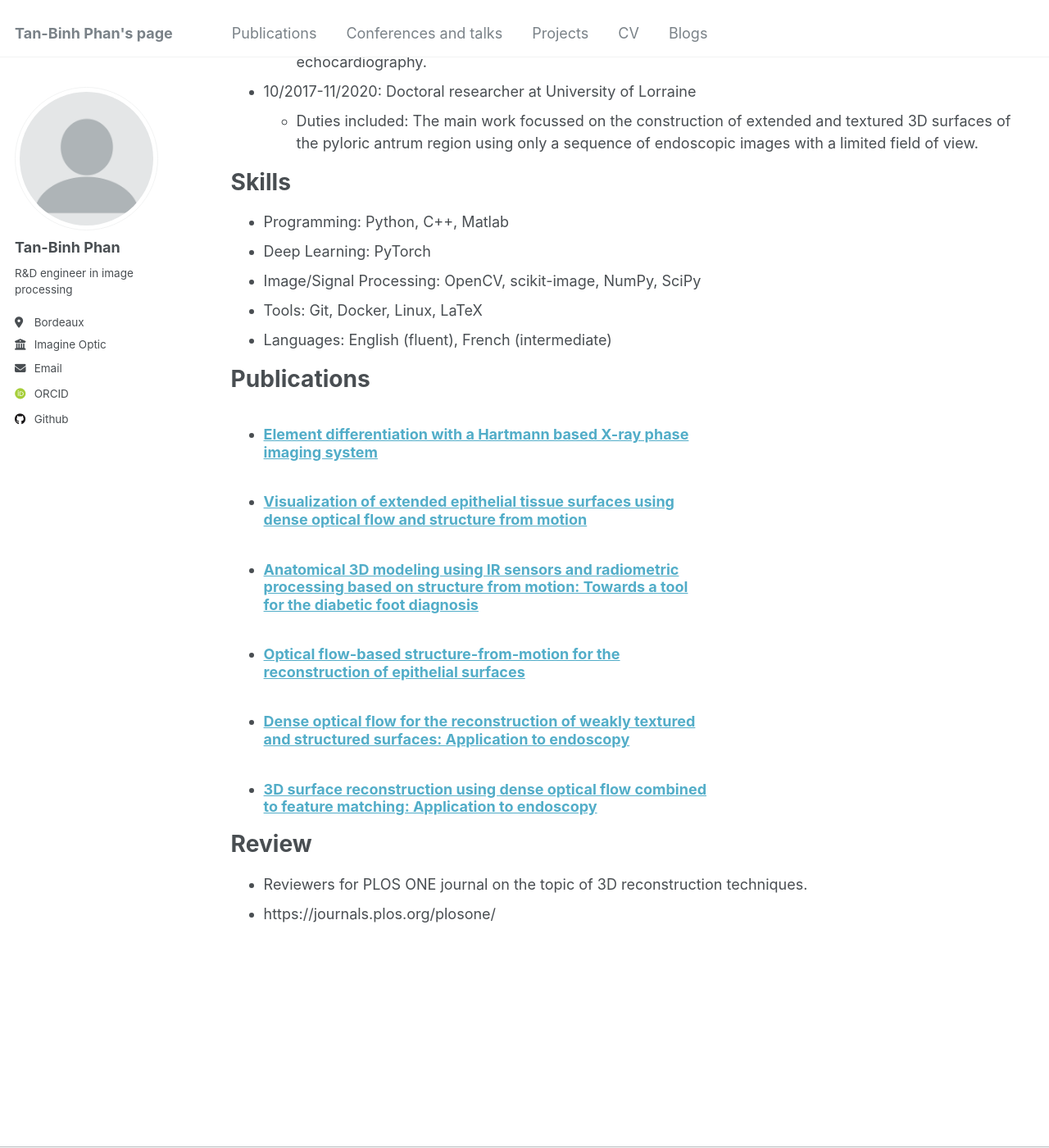
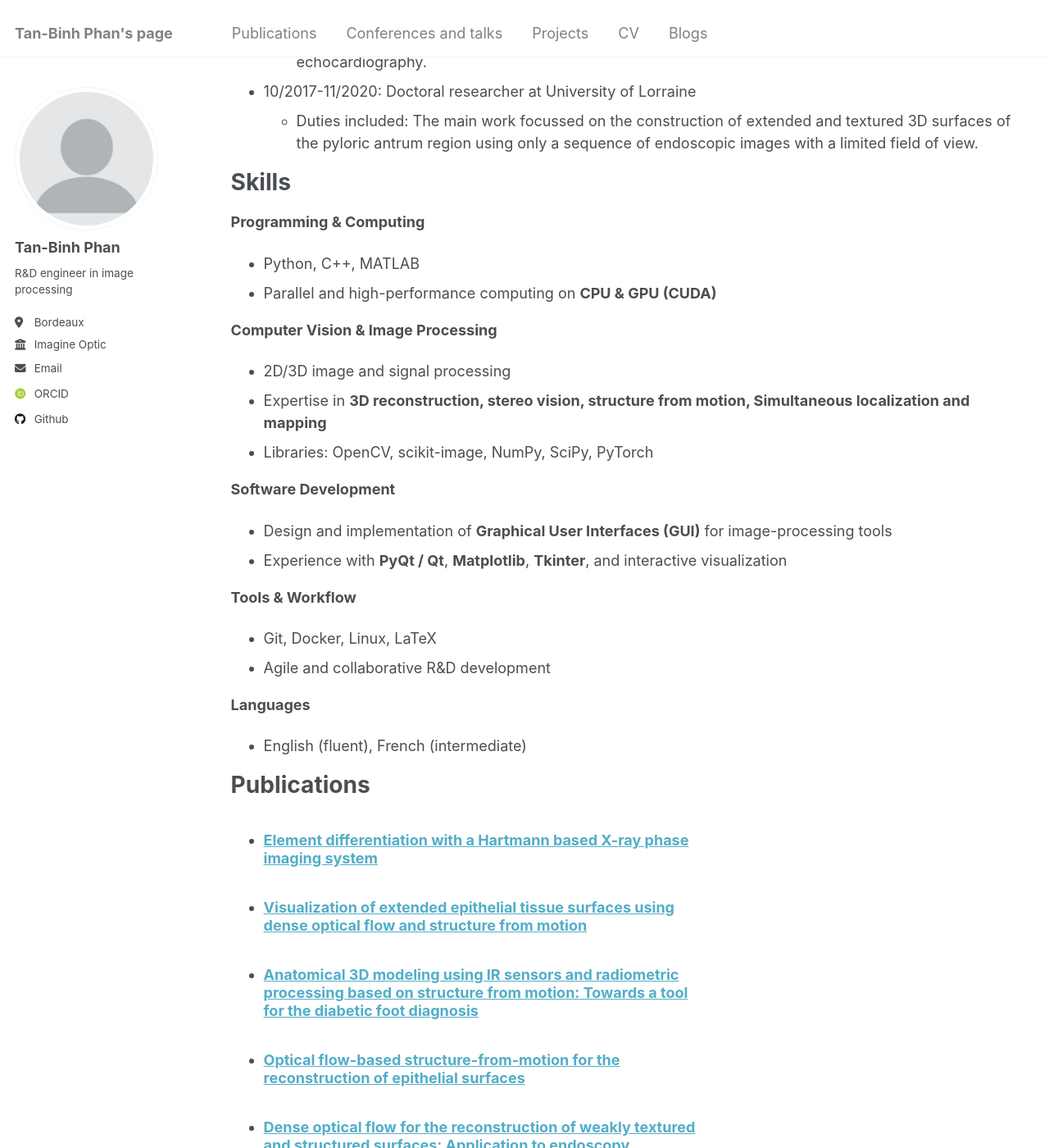
Before and after one commit to TanBinh93/tanbinhphan.github.io, a Jekyll site: the page built from _pages/cv.md, in a window 1280 px wide and 1400 px high, scrolled down 531 px. Shown: the whole window at 82% size. Built offline with Jekyll 4.4.1, drawn with Linux system fonts in a browser that asks for light colours; some web fonts are replaced.

Commit message:
Revise skills section in CV with new categories
Updated skills section to include new categories and details.

```diff
--- a/_pages/cv.md
+++ b/_pages/cv.md
@@ -34,11 +34,25 @@ endoscopic images with a limited field of view.
 
 Skills
 ======
-* Programming: Python, C++, Matlab
-* Deep Learning: PyTorch
-* Image/Signal Processing: OpenCV, scikit-image, NumPy, SciPy
-* Tools: Git, Docker, Linux, LaTeX
-* Languages: English (fluent), French (intermediate)
+**Programming & Computing**
+- Python, C++, MATLAB
+- Parallel and high-performance computing on **CPU & GPU (CUDA)**
+
+**Computer Vision & Image Processing**
+- 2D/3D image and signal processing
+- Expertise in **3D reconstruction, stereo vision, structure from motion, Simultaneous localization and mapping**
+- Libraries: OpenCV, scikit-image, NumPy, SciPy, PyTorch
+
+**Software Development**
+- Design and implementation of **Graphical User Interfaces (GUI)** for image-processing tools
+- Experience with **PyQt / Qt**, **Matplotlib**, **Tkinter**, and interactive visualization
+
+**Tools & Workflow**
+- Git, Docker, Linux, LaTeX
+- Agile and collaborative R&D development
+
+**Languages**
+- English (fluent), French (intermediate)
 
 Publications
 ======
```
